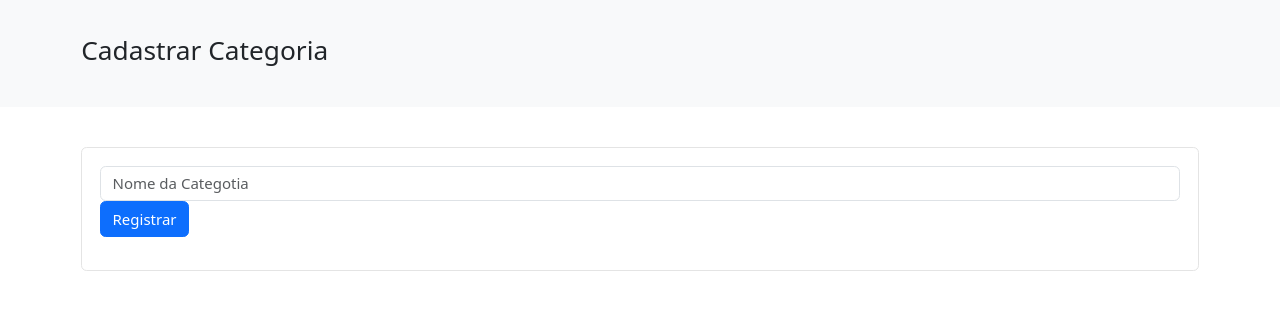
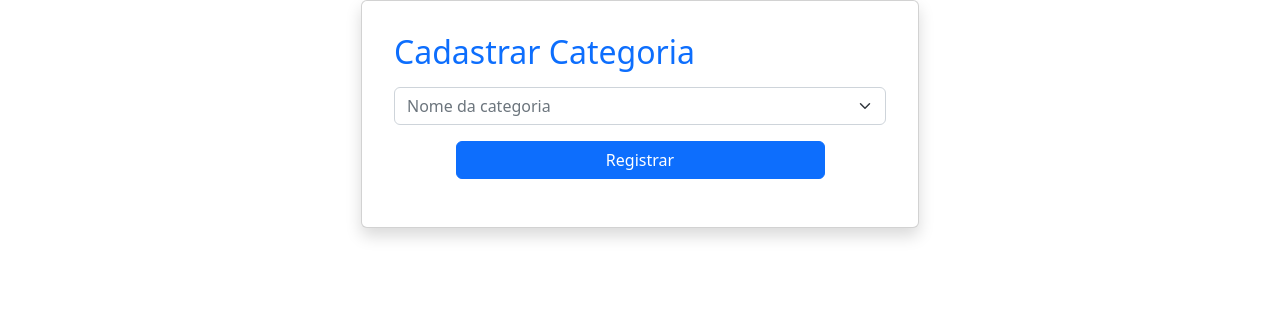
Before and after one commit to SouFuture-2022/JuizoFinal, a PHP site: the page made by Views/CadastrarCategoria.php in a window 1280 px wide. Shown: the top 310 px of the page. Run offline with PHP 8.4, Linux system fonts and the light colour scheme; the template is opened without the code that fills it, so the values that code supplies are empty; some libraries are stand-ins or nearby versions; some web fonts are replaced.

Commit message:
Refatoração

```diff
--- a/Views/CadastrarCategoria.php
+++ b/Views/CadastrarCategoria.php
@@ -1,10 +1,10 @@
-<?php
-
-use App\Infra\Dao\Categorias\CadastrarCategoriaDb;
+<!--<?php
+//ola mundo...
+use App\Infra\Dao\Categorias\CadastrarCategoria;
 use App\Models\Categorias;
 
 $categoria = new Categorias();
-$cadastrar_categoria = new CadastrarCategoriaDb;
+$cadastrar_categoria = new CadastrarCategoria;
 
 if (isset($_POST['btCadastrar'])) {
     $nome_categoria  = $_POST['nome_categoria'];
@@ -16,32 +16,30 @@ if (isset($_POST['btCadastrar'])) {
     }
 }
 ?>
+-->
+<link href="https://cdn.jsdelivr.net/npm/bootstrap@5.2.0-beta1/dist/css/bootstrap.min.css" rel="stylesheet" integrity="sha384-0evHe/X+R7YkIZDRvuzKMRqM+OrBnVFBL6DOitfPri4tjfHxaWutUpFmBp4vmVor" crossorigin="anonymous">
 
-<link href="Assets/css/bootstrap.css" rel="stylesheet" type="text/css" />
-<link href="Assets/css/all.min.css" rel="stylesheet" type="text/css">
-<link href="Assets/css/ui.css" rel="stylesheet" type="text/css" />
-<link href="Assets/css/ocultar-exibir.css" type="text/css" rel="stylesheet">
-<link href="Assets/css/responsive.css" rel="stylesheet" media="only screen and (max-width: 1200px)" />
-<link href="Assets/css/avaliacao-estrelas.css" rel="stylesheet" type="text/css" />
-<section class="section-name bg padding-y-sm">
-    <div class="container">
-        <header class="section-heading">
-            <h3 class="section-title">Cadastrar Categoria</h3>
-        </header>
-    </div>
-</section>
-<section class="section-name padding-y">
-    <div class="container">
-        <div class="box">
-            <form action="" method="POST" enctype="multipart/form-data">
-                <div class="form-group">
-                    <input type="text" name="nome_categoria" id="nomeCategoria" placeholder="Nome da Categotia"
-                        class="form-control" required />
-                </div>
-                <div class="form-group">
-                    <button type="submit" name="btCadastrar" class="btn btn-primary btn-block">Registrar</button>
-                </div>
-            </form>
+<section>
+    <div class="container d-flex justify-content-center">
+        <div class="card shadow p-3 mb-5 bg-body rounded w-50 p-3">
+            <div class="card-body">
+                <h2 class="mb-3 text-primary">Cadastrar Categoria</h2>
+                <form action="" method="POST" enctype="multipart/form-data">
+                    <div class="row mb-3">
+                        <div class="col">
+                            <select class="form-select text-muted" aria-label="Default select example">
+                                <option selected>Nome da categoria</option>
+                                <option value="1">Categooria 1</option>
+                                <option value="2">Categoria 2</option>
+                                <option value="3">Categoria 3</option>
+                              </select>
+                        </div>
+                    </div>
+                    <div class="d-flex justify-content-center">
+                        <button class="btn w-75 btn-primary">Registrar</button>
+                    </div>
+                </form>
+            </div>
         </div>
     </div>
 </section>
```
